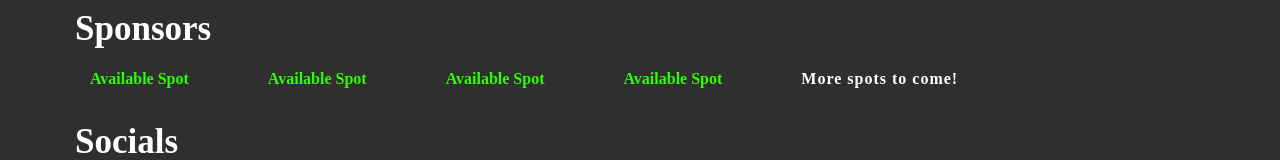
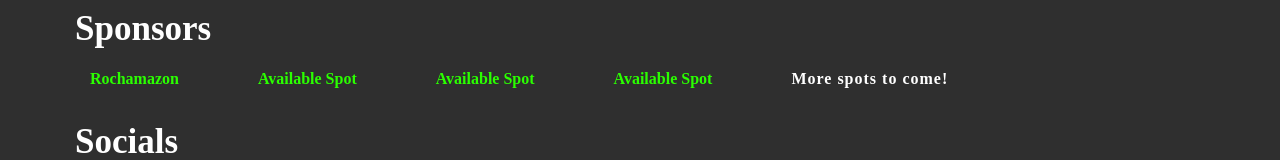
Before and after one commit to rock-tiago/songmix, a plain HTML site: page honorable.html in a window 1280 px wide. Shown: the part 3134-3294 px from the top of the page. Drawn offline with Linux system fonts and the light colour scheme.

Commit message:
Update honorable.html

```diff
--- a/honorable.html
+++ b/honorable.html
@@ -54,7 +54,7 @@
     <div id="sponsors">
       <h2> Sponsors </h2>
       <ul id="sponsors-list">
-        <li> Available Spot </li>
+        <li> Rochamazon </li>
         <li> Available Spot </li>
         <li> Available Spot </li>
         <li> Available Spot </li>
```
